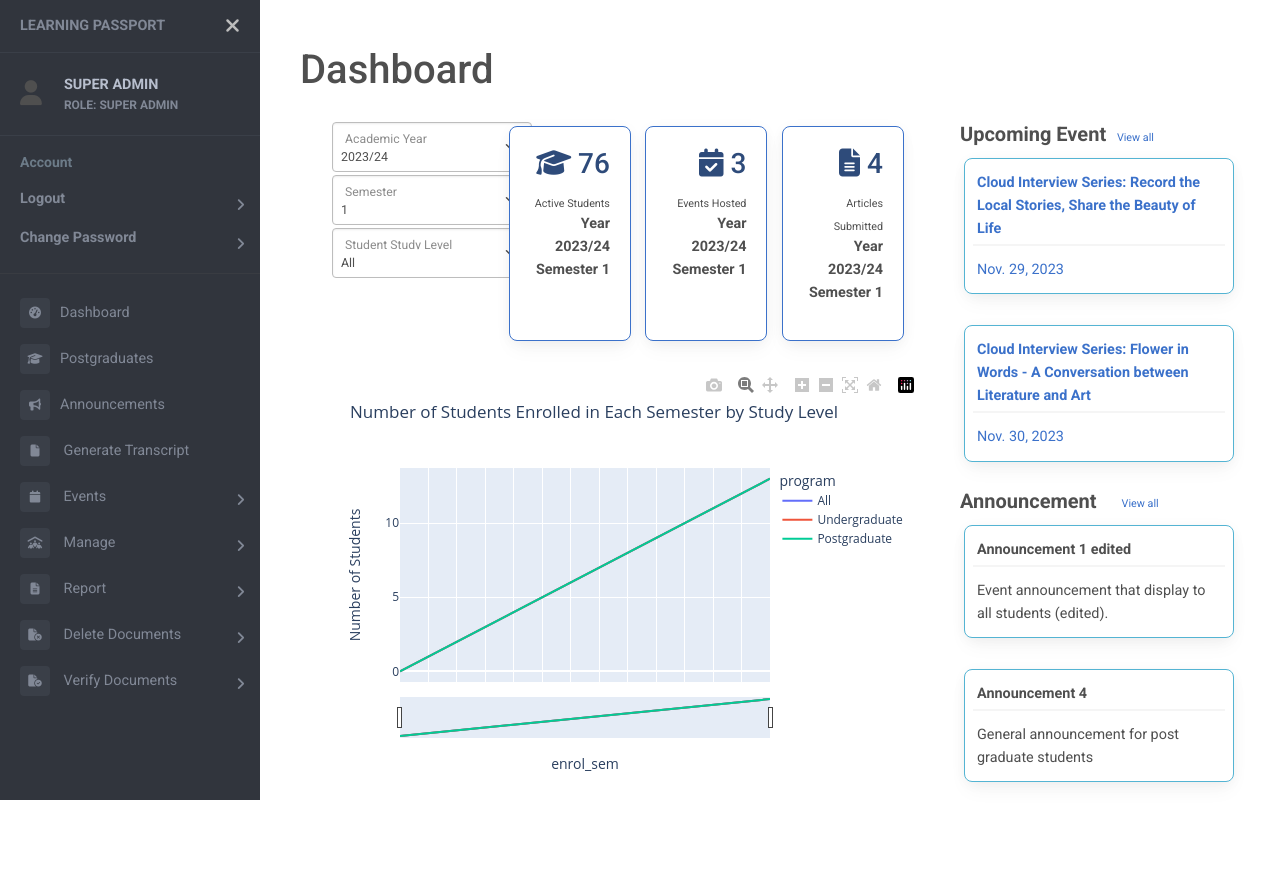
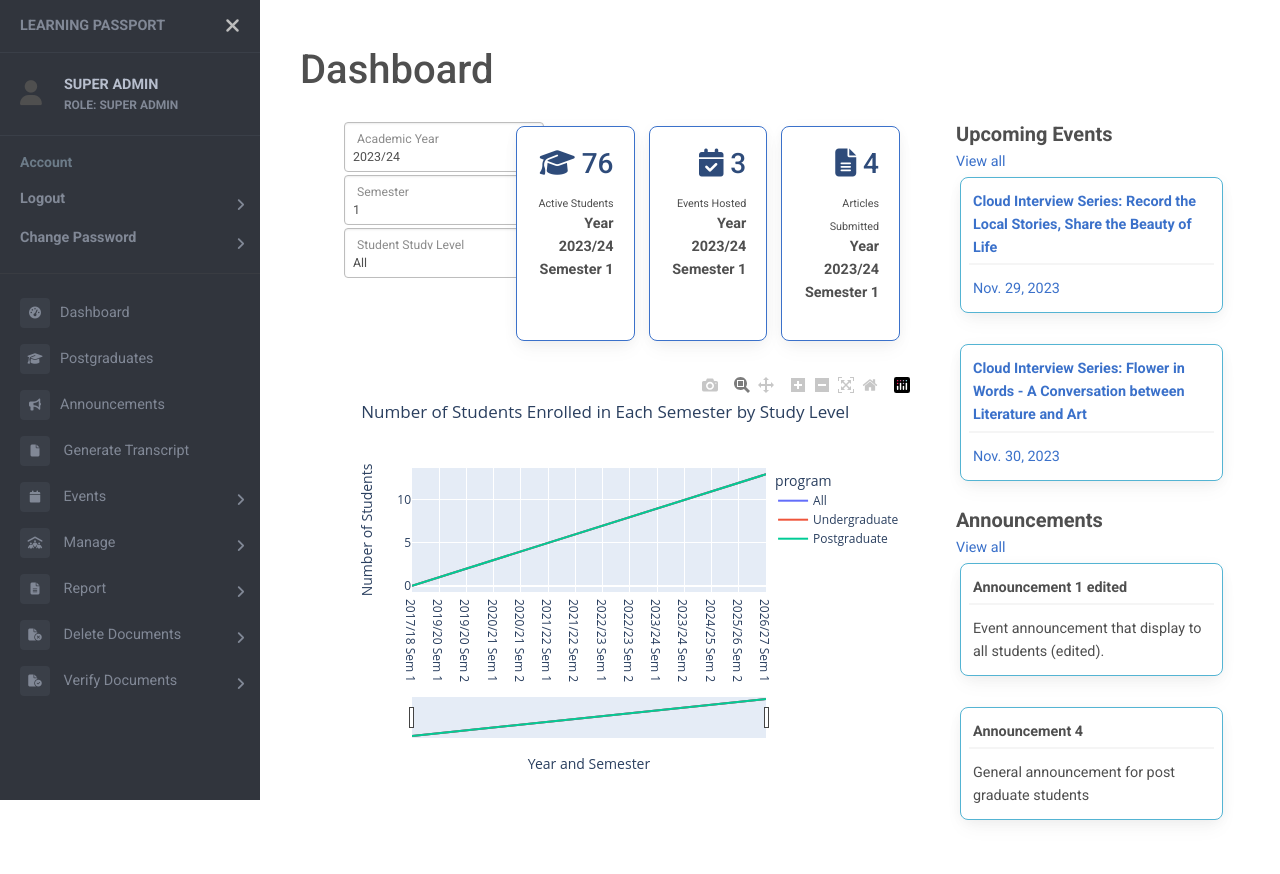
Before and after one commit to xiaoyu163/learning_passport, a Django app: page / in a window 1280 px wide. Before the commit the page ends 800 px from the top, so only its background shows below. Run offline with Django 4.2, Linux system fonts and the light colour scheme; a user stored in the database is signed in; data comes from the database, SQL or seed files in the repository; some libraries are stand-ins or nearby versions; some web fonts are replaced.

Commit message:
Style event list and dashboard

```diff
--- a/events/urls.py
+++ b/events/urls.py
@@ -9,5 +9,5 @@ urlpatterns = [
     path('get-event-details/<int:event_id>/', views.get_event_details, name='get_event_details'),
     path('announcements', views.announcementListView, name="announcements"),
     path('get-ann-details/<int:ann_id>/', views.get_ann_details, name='get_ann_details'),
-    path('try', views.dynamicInput, name="Dynamic")
+    path('try', views.dynamicInput, name="Dynamic"),
 ]
--- a/events/views.py
+++ b/events/views.py
@@ -13,6 +13,7 @@ import os
 #     return render (request, "try.html")
 
 # Create your views here.
+
 
 def dynamicInput (request):
     context = {
--- a/templates/dashboard_admin.html
+++ b/templates/dashboard_admin.html
@@ -17,10 +17,11 @@
 </head>
 
 <br>
-    <h1>Dashboard</h1>
-    <div class="dashboard">
+<h1>Dashboard</h1>
+<div class="container contaner-fluid">
+    <!-- <div class="dashboard"> -->
         <div class="left-side">
-            <div class="container container-fluid">
+            <div class="container">
                 <div class="left">
                     <form method="POST">
                         {% csrf_token %}
@@ -147,12 +148,10 @@
             </div>
         </div>
         <div class="right-side">
-            <div style="display:flex;">
-                <h5><strong>Upcoming Event</strong></h5>
-                &nbsp; &nbsp;
-                <a href="{% url 'events' %}"><sub>View all</sub></a>
+            <div>
+                <h5 class="fw-bold mb-1">Upcoming Events</h5>
+                <a class="mb-0" href="{% url 'events' %}">View all</a>
             </div>
-
             {% for event in upcoming_events %}
             <a href="{% url 'event-detail' event.id %}">
             <div class="card p-1 m-1 border border-info">
@@ -160,19 +159,17 @@
                     <strong>{{event.e_name}}</strong>
                 </div>
                 <div class="card-body p-1 m-1">
-
-                {{event.start.date}}
-              </div>
+                    {{event.start.date}}
+                </div>
             </div>
             </a>
             <br>
             {% endfor %}
+            <div>
+                <h5 class="fw-bold mb-1">Announcements</h5>
+                <a class="mb-0" href="{% url 'announcements' %}">View all</a>
+            </div>
 
-            <div style="display:flex;">
-                <h5><strong>Announcement</strong></h5>
-                &nbsp; &nbsp; &nbsp; &nbsp;
-                <a href="{% url 'announcements' %}"><sub>View all</sub></a>
-            </div>
             {% for ann in announcements %}
             <div class="card p-1 m-1 border border-info">
                 <div class="card-header p-1 m-1">
@@ -185,8 +182,8 @@
             <br>
             {% endfor %}
         </div>
-    </div>
-
+    <!-- </div> -->
+</div>
 
 
 <script>
--- a/templates/sidebar.html
+++ b/templates/sidebar.html
@@ -275,7 +275,7 @@
                 {% endfor %}
                 {% endif %}
             </div>
-            <div class="container-fluid">
+            <div class="container-fluid" style="overflow-x: auto;">
                 {% block content %}{% endblock %}
             </div>
         </main>
--- a/users/views.py
+++ b/users/views.py
@@ -613,7 +613,7 @@ def dashboardView(request):
         print(df_students)
 
         fig = px.line(df_students, x='enrol_sem', y='count', color='program', line_group='program',
-              labels={'count': 'Number of Students', 'year_sem': 'Year and Semester'},
+              labels={'count': 'Number of Students', 'enrol_sem': 'Year and Semester'},
               title='Number of Students Enrolled in Each Semester by Study Level',
               )
 
@@ -622,7 +622,7 @@ def dashboardView(request):
         # fig.update_traces(mode="lines+markers")
         # fig.update_xaxes(tickvals=year_list)
         # fig.update_yaxes(dtick=1)
-        fig.update_xaxes(rangeslider_visible=True, showticklabels=False)
+        fig.update_xaxes(rangeslider_visible=True)
         graph_json = fig.to_json()
 
 
@@ -660,6 +660,7 @@ def dashboardView(request):
         pd_count = Event_Participants.objects.filter(student=student, event__type=3, attendance=1).count()
         cd_count = Event_Participants.objects.filter(student=student, event__type=4, attendance=1).count()
         conf_count = Event_Participants.objects.filter(student=student, event__type=2, attendance=1).count()
+        seminar_count = Event_Participants.objects.filter(student=student, event__type=1, attendance=1).count()
         context = {
             "student": student,
             "announcements": announcements,
@@ -671,6 +672,7 @@ def dashboardView(request):
             "pd_count": pd_count,
             "cd_count": cd_count,
             "conf_count": conf_count,
+            "seminar_count": seminar_count,
         }
         return render(request, "dashboard_student.html", context)
 
```
Also changed, not shown: templates/dashboard_student.html (+10 -13 lines), templates/event_list.html (+7 -2 lines).
